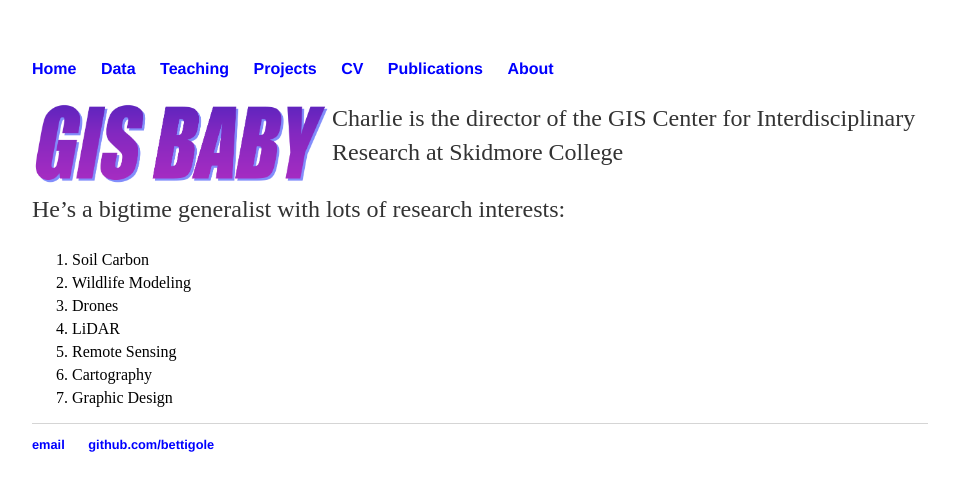
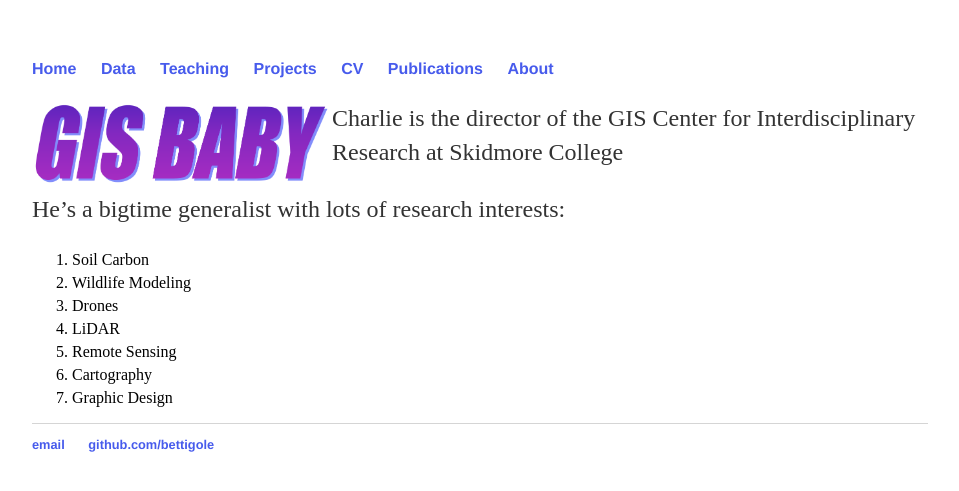
Before and after one commit to bettigole/bettigole.github.io, a Jekyll site: the page built from about.md, in a window 1280 px wide. Shown: the top 491 px of the page, without its empty margins (160-1119 px from the left). Built offline with Jekyll 4.4.1, drawn with Linux system fonts in a browser that asks for light colours; our own code applies the rules of GitHub Pages for plain Markdown files.

Commit message:
change link color to hex

```diff
--- a/css/main.css
+++ b/css/main.css
@@ -14,7 +14,7 @@ nav ul li, footer ul li {
 }
 a {
     text-decoration: none;
-    color: blue;
+    color: #475BEC;
 }
 a:hover {
     text-decoration: underline;
```
